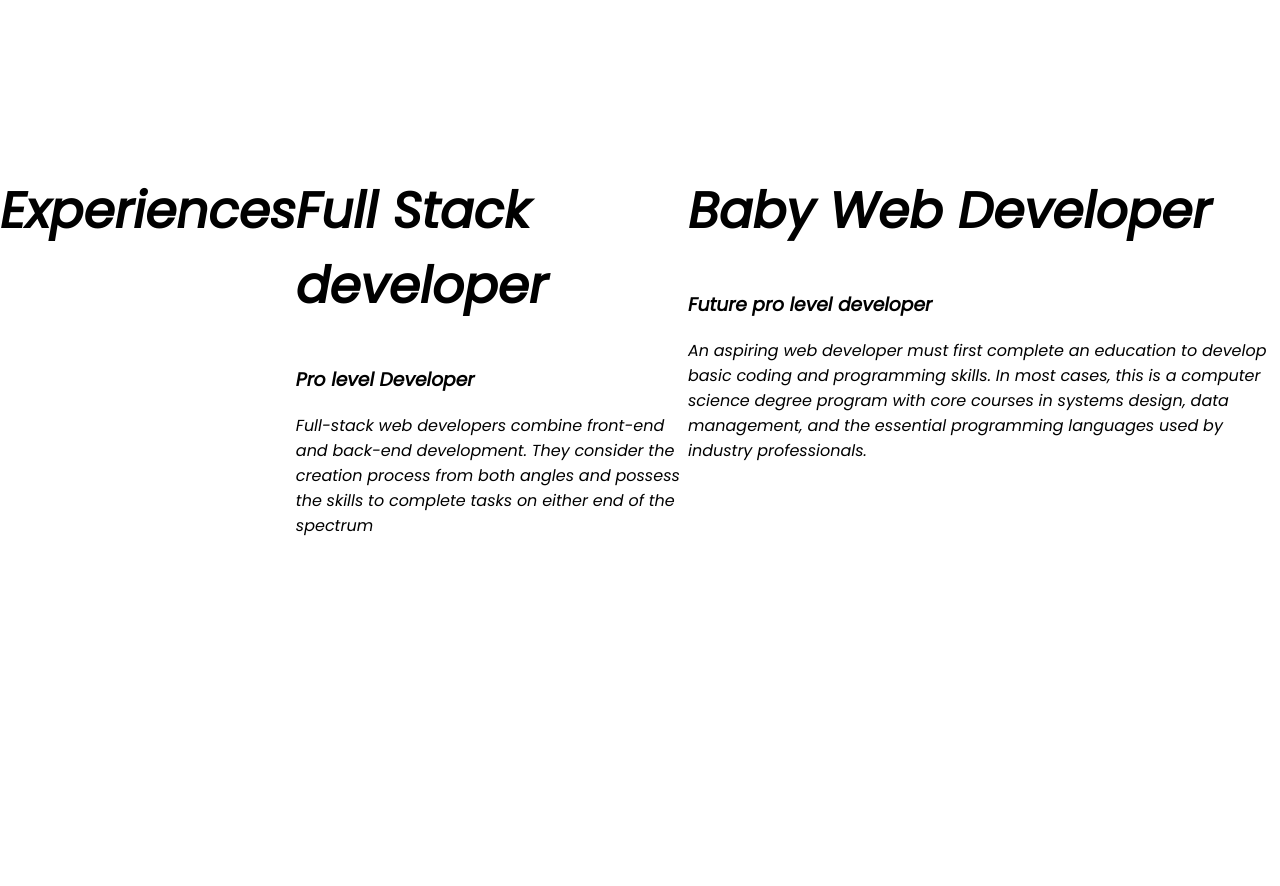
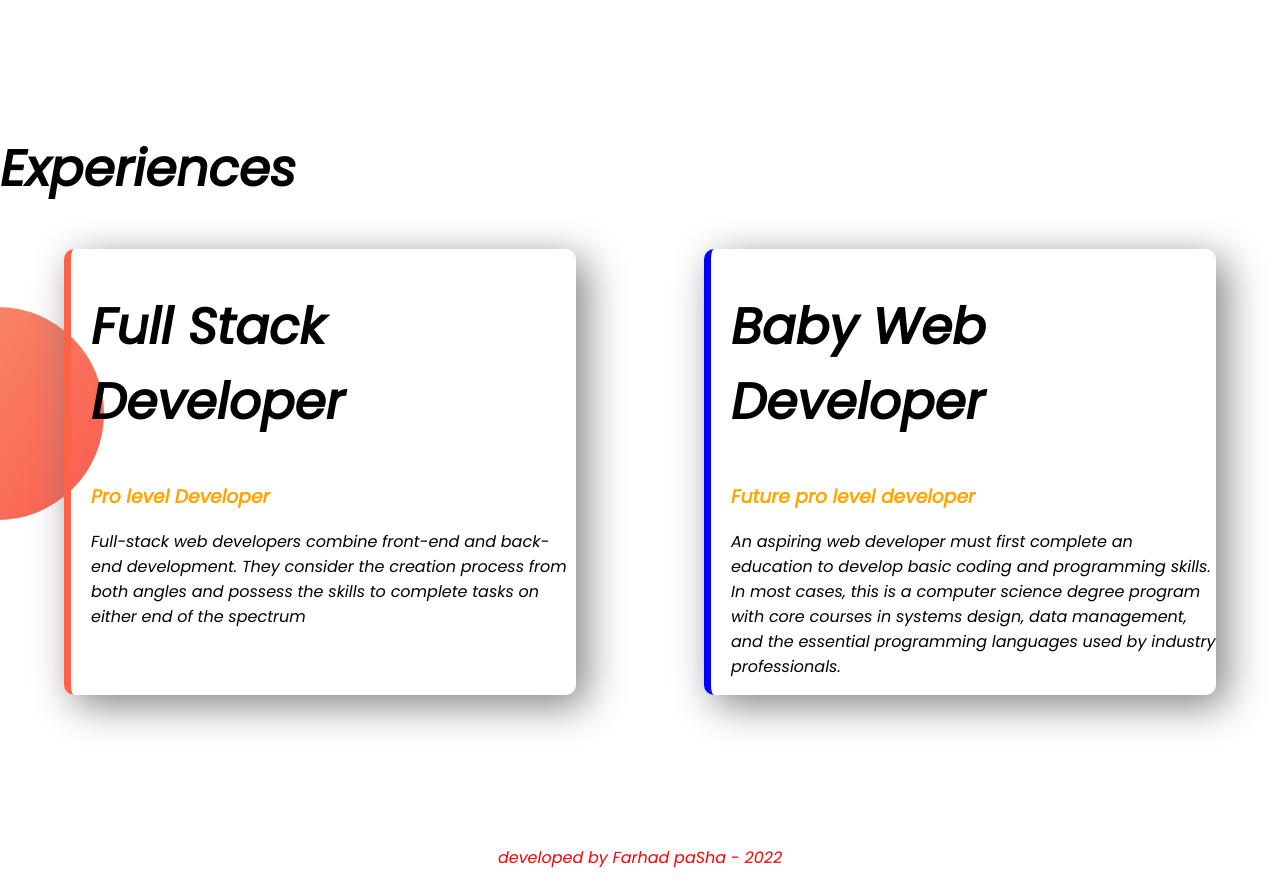
Before and after one commit to farhadpasha/developer-first-portfolio, a plain HTML site: page index.html in a window 1280 px wide. Shown: the part 1120-2006 px from the top of the page. Before the commit the page ends 1824 px from the top, so only its background shows below. Drawn offline with Linux system fonts and the light colour scheme.

Commit message:
border-footer

```diff
--- a/index.html
+++ b/index.html
@@ -14,7 +14,7 @@
 </head>
 
 <body>
-    <section class="top-banner">
+    <section class="top-banner flexible-container">
         <div class="half-width">
             <h1>Welcome To</h1>
             <H1><span class="oreng-color">Rtr. paSha's</span> World!</H1>
@@ -31,7 +31,7 @@
         <div class="half-width"><img src="images/my-bg1.png" alt="">
         </div>
     </section>
-    <section class="dream-big">
+    <section class="dream-big flexible-container">
         <div class="half-width">
             <img src="images/pasha2.jpg" alt="">
 
@@ -49,22 +49,29 @@
     <section class="experience-aria">
         <h1>Experiences</h1>
 
-        <div>
-            <h1>Full Stack developer</h1>
-            <h3>Pro level Developer</h3>
-            <p>Full-stack web developers combine front-end and back-end development. They consider the creation process
-                from both angles and possess the skills to complete tasks on either end of the spectrum</p>
-        </div>
-        <div>
-            <h1>Baby Web Developer</h1>
-            <h3>Future pro level developer</h3>
-            <p>An aspiring web developer must first complete an education to develop basic coding and programming
-                skills. In most cases, this is a computer science degree program with core courses in systems design,
-                data management, and the essential programming languages used by industry professionals.</p>
+        <div class="flexible-container">
+            <div id="full-stack-developer" class="experience-item">
+                <h1>Full Stack Developer</h1>
+                <h3 class="oreng-color">Pro level Developer</h3>
+                <p>Full-stack web developers combine front-end and back-end development. They consider the creation
+                    process
+                    from both angles and possess the skills to complete tasks on either end of the spectrum</p>
+            </div>
+            <div id="baby-web-developer" class="experience-item">
+                <h1>Baby Web Developer</h1>
+                <h3 class="oreng-color">Future pro level developer</h3>
+                <p>An aspiring web developer must first complete an education to develop basic coding and programming
+                    skills. In most cases, this is a computer science degree program with core courses in systems
+                    design,
+                    data management, and the essential programming languages used by industry professionals.</p>
 
+            </div>
         </div>
 
     </section>
 </body>
+<footer>
+    <p>developed by Farhad paSha - 2022</p>
+</footer>
 
 </html>
--- a/style.css
+++ b/style.css
@@ -8,12 +8,16 @@ h1 {
 
 }
 
+h2 {
+    font-size: 40px;
+}
+
 .oreng-color {
     color: orange;
 
 }
 
-section {
+.flexible-container {
     display: flex;
     margin-bottom: 150px;
 }
@@ -36,13 +40,32 @@ section {
     border-radius: 5px;
 }
 
-.top-banner {
-    background-image: url(images/top-banner.png);
-    background-repeat: no-repeat;
+.experience-item {
+    width: 40%;
+    margin-left: 5%;
+    margin-right: 5%;
+    padding-left: 20px;
+    border-radius: 10px;
+    box-shadow: 10px 10px 40px gray;
+
+
 }
 
-.dream-big {
-    background-image: url(images/dream-bg.png);
+.experience-aria {
+    background-image: url(images/exp-bg.png);
     background-repeat: no-repeat;
-    background-position: right;
+    background-position: left;
 }
+
+#full-stack-developer {
+    border-left: 7px solid tomato;
+}
+
+#baby-web-developer {
+    border-left: 7px solid blue;
+}
+
+footer {
+    text-align: center;
+    color: red;
+}
```
